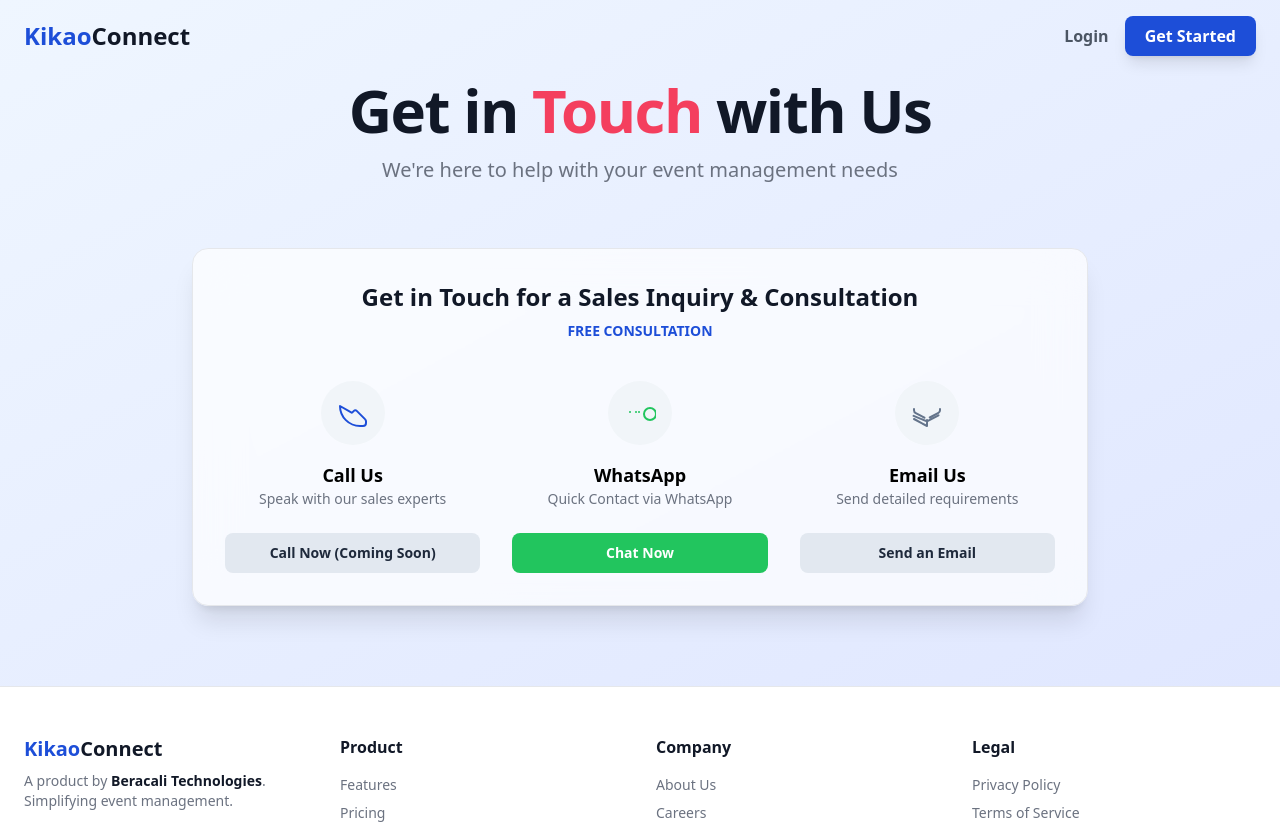
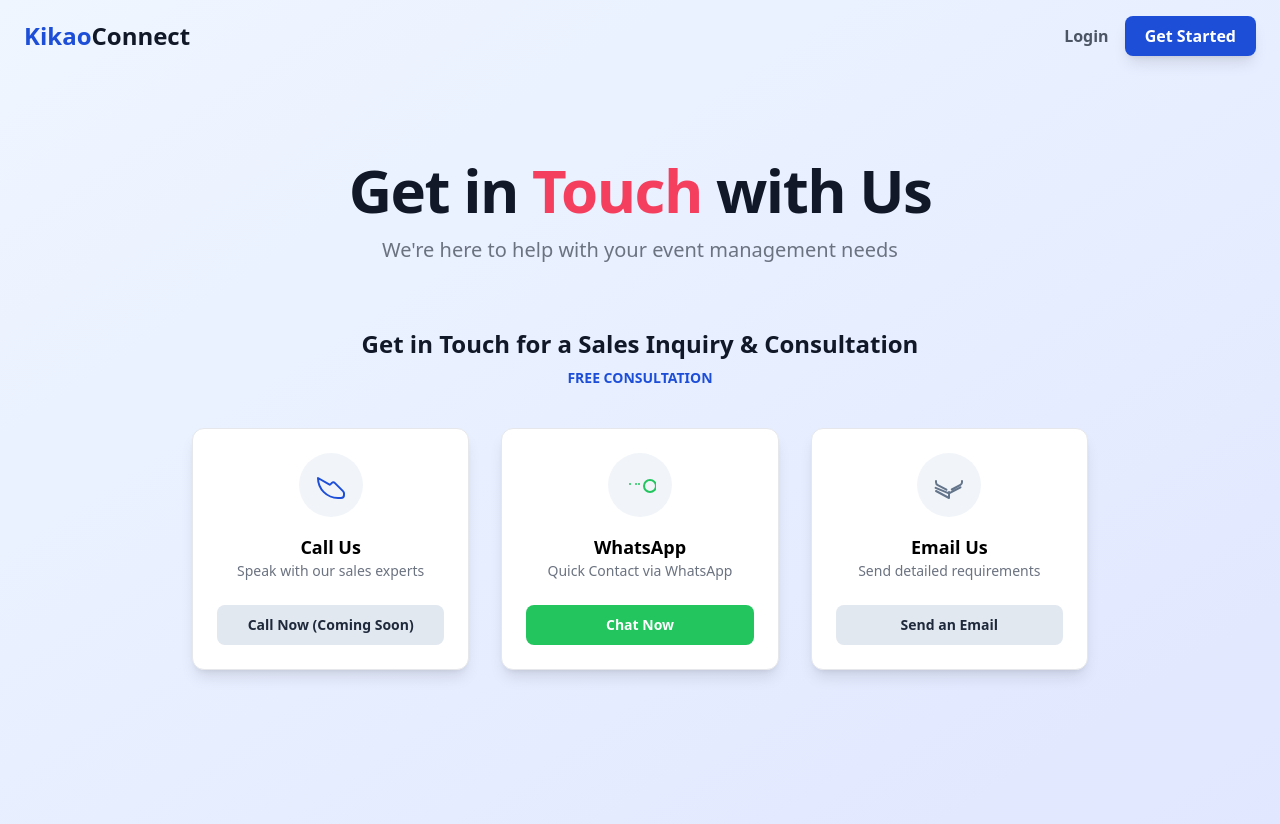
Before and after one commit to Beracali-Technologies/kikaolink-client, a React (Vite) app in the folder client/: page /contact in a window 1280 px wide. Shown: the top 824 px of the page. Built offline with nearby package versions, Linux system fonts and the light colour scheme.

Commit message:
Simplified the Contact page into sub-components

```diff
--- /dev/null
+++ b/client/src/Features/Landing/ContactPage/ContactData.ts
@@ -0,0 +1,47 @@
+
+//This file hold all the static information for your contact methods (names, descriptions, links, and which icon to use)
+
+export interface ContactMethod {
+  name: string;
+  description: string;
+  detail: string;
+  buttonText: string;
+  buttonHref: string;
+  // using a string name for the icon, and pass a class for its color
+  iconName: 'PhoneIcon' | 'WhatsAppIcon' | 'EmailIcon';
+  iconColorClass: string;
+  primary: boolean;
+}
+
+export const contactMethods: ContactMethod[] = [
+  {
+    name: 'Call Us',
+    description: 'Speak with our sales experts',
+    detail: '+255 712 345 678',
+    buttonText: 'Call Now (Coming Soon)',
+    buttonHref: '#',
+    iconName: 'PhoneIcon',
+    iconColorClass: 'text-primary-blue',
+    primary: false,
+  },
+  {
+    name: 'WhatsApp',
+    description: 'Quick Contact via WhatsApp',
+    detail: 'Chat on WhatsApp',
+    buttonText: 'Chat Now',
+    buttonHref: 'https://wa.me/255710852259',
+    iconName: 'WhatsAppIcon',
+    iconColorClass: 'text-green-500',
+    primary: true,
+  },
+  {
+    name: 'Email Us',
+    description: 'Send detailed requirements',
+    detail: 'hello@kikaoconnect.com',
+    buttonText: 'Send an Email',
+    buttonHref: 'mailto:hello@kikaoconnect.com',
+    iconName: 'EmailIcon',
+    iconColorClass: 'text-slate-500',
+    primary: false,
+  },
+];
--- /dev/null
+++ b/client/src/Features/Landing/ContactPage/ContactMethodCard.tsx
@@ -0,0 +1,67 @@
+import React from 'react';
+import { ContactMethod } from './ContactData'; // Import the interface for the method prop
+
+
+
+//This component is responsible for rendering a  method cards. It will also contain the SVG definitions for the icons it uses, making it a self-contained unit
+interface IconProps {
+  className?: string; // Allows passing Tailwind classes to the SVG
+}
+
+const PhoneIcon: React.FC<IconProps> = ({ className }) => (
+  <svg className={className} fill="none" viewBox="0 0 24 24" stroke="currentColor">
+    <path strokeLinecap="round" strokeLinejoin="round" strokeWidth={1.5} d="M2.25 6.75c0 8.284 6.716 15 15 15h2.25a2.25 2.25 0 002.25-2.25v-1.372c0-.516-.219-.99-.584-1.331l-6.375-6.375a1.5 1.5 0 00-2.122 0l-1.12 1.12a.668.668 0 01-.937 0z" />
+  </svg>
+);
+
+const WhatsAppIcon: React.FC<IconProps> = ({ className }) => (
+  <svg className={className} fill="none" viewBox="0 0 24 24" stroke="currentColor" strokeWidth="1.5">
+    <path strokeLinecap="round" strokeLinejoin="round" d="M19.5 8.25c-2.486 0-4.5 2.015-4.5 4.5s2.014 4.5 4.5 4.5c2.485 0 4.5-2.015 4.5-4.5s-2.015-4.5-4.5-4.5zm-8.25 3h.008v.008H11.25v-.008zm-2.25 0h.008v.008h-.008v-.008zm-4.5 0h.008v.008H4.5v-.008z" />
+  </svg>
+);
+
+const EmailIcon: React.FC<IconProps> = ({ className }) => (
+  <svg className={className} fill="none" viewBox="0 0 24 24" stroke="currentColor">
+    <path strokeLinecap="round" strokeLinejoin="round" strokeWidth={1.5} d="M21.75 9v.906a2.25 2.25 0 01-1.183 1.981l-6.478 3.488M2.25 9v.906c0 .94.552 1.767 1.35 2.164l6.478 3.488m-8.13-1.425L12 18.33l8.632-4.636M12 21.75L2.25 16.5m9.75 5.25v-4.512" />
+  </svg>
+);
+
+// A map to dynamically select the correct icon component based on its name
+const iconComponents: { [key: string]: React.FC<IconProps> } = {
+  PhoneIcon,
+  WhatsAppIcon,
+  EmailIcon,
+};
+
+interface ContactMethodCardProps {
+  method: ContactMethod;
+}
+
+const ContactMethodCard: React.FC<ContactMethodCardProps> = ({ method }) => {
+  // Dynamically get the icon component using its name from the method object
+  const IconComponent = iconComponents[method.iconName];
+
+  return (
+
+    <div className="flex flex-col items-center bg-white p-6 rounded-xl shadow-lg border border-gray-200"> {/* Added card styling here */}
+      <div className="w-16 h-16 bg-slate-100 rounded-full flex items-center justify-center">
+        {/* Render the icon component, applying its specific color class */}
+        {IconComponent && <IconComponent className={`w-8 h-8 ${method.iconColorClass}`} />}
+      </div>
+      <h3 className="mt-4 text-lg font-bold">{method.name}</h3>
+      <p className="text-light-text text-sm">{method.description}</p>
+      <a
+        href={method.buttonHref}
+        target="_blank"
+        rel="noopener noreferrer"
+        className={`mt-6 w-full py-2.5 rounded-lg font-semibold text-sm transition-all
+          ${method.primary ? 'bg-green-500 text-white hover:bg-green-600' : 'bg-slate-200 text-slate-800 hover:bg-slate-300'}
+        `}
+      >
+        {method.buttonText}
+      </a>
+    </div>
+  );
+};
+
+export default ContactMethodCard;
--- a/client/src/Features/Landing/ContactPage/ContactPage.tsx
+++ b/client/src/Features/Landing/ContactPage/ContactPage.tsx
@@ -1,52 +1,38 @@
-// src/features/landing/ContactPage.tsx
 import React from 'react';
 import HeroHeader from '../Components/HeroHeader/HeroHeader';
+import ContactMethodCard from './ContactMethodCard';
+import { contactMethods } from './ContactData';
 
-// --- Icons for Contact Methods ---
-const PhoneIcon = () => <svg className="w-8 h-8 text-primary-blue" fill="none" viewBox="0 0 24 24" stroke="currentColor"><path strokeLinecap="round" strokeLinejoin="round" strokeWidth={1.5} d="M2.25 6.75c0 8.284 6.716 15 15 15h2.25a2.25 2.25 0 002.25-2.25v-1.372c0-.516-.219-.99-.584-1.331l-6.375-6.375a1.5 1.5 0 00-2.122 0l-1.12 1.12a.668.668 0 01-.937 0z" /></svg>;
-const WhatsAppIcon = () => <svg className="w-8 h-8 text-green-500" fill="none" viewBox="0 0 24 24" stroke="currentColor" strokeWidth="1.5"><path strokeLinecap="round" strokeLinejoin="round" d="M19.5 8.25c-2.486 0-4.5 2.015-4.5 4.5s2.014 4.5 4.5 4.5c2.485 0 4.5-2.015 4.5-4.5s-2.015-4.5-4.5-4.5zm-8.25 3h.008v.008H11.25v-.008zm-2.25 0h.008v.008h-.008v-.008zm-4.5 0h.008v.008H4.5v-.008z" /></svg>;
-const EmailIcon = () => <svg className="w-8 h-8 text-slate-500" fill="none" viewBox="0 0 24 24" stroke="currentColor"><path strokeLinecap="round" strokeLinejoin="round" strokeWidth={1.5} d="M21.75 9v.906a2.25 2.25 0 01-1.183 1.981l-6.478 3.488M2.25 9v.906c0 .94.552 1.767 1.35 2.164l6.478 3.488m-8.13-1.425L12 18.33l8.632-4.636M12 21.75L2.25 16.5m9.75 5.25v-4.512" /></svg>;
 
-const contactMethods = [
-    { name: 'Call Us', description: 'Speak with our sales experts', detail: '+255 712 345 678', buttonText: 'Call Now (Coming Soon)', buttonHref: '#', icon: <PhoneIcon />, primary: false },
-    { name: 'WhatsApp', description: 'Quick Contact via WhatsApp', detail: 'Chat on WhatsApp', buttonText: 'Chat Now', buttonHref: 'https://wa.me/255710852259', icon: <WhatsAppIcon />, primary: true },
-    { name: 'Email Us', description: 'Send detailed requirements', detail: 'hello@kikaoconnect.com', buttonText: 'Send an Email', buttonHref: 'mailto:hello@kikaoconnect.com', icon: <EmailIcon />, primary: false },
-];
+//The main ContactPage it imports the data and the card component, making its structure very clean overall layout
+
 
 const ContactPage: React.FC = () => {
+
   return (
     <>
       <HeroHeader />
 
-
-        <section className="bg-gradient-to-br from-blue-50 to-indigo-100 py-20 px-4">
+      <section className="bg-gradient-to-br from-blue-50 to-indigo-100 py-40 px-4">
         <div className="container mx-auto text-center">
-                <h1 className="text-4xl md:text-6xl font-bold tracking-tight text-dark-text">Get in <span className="text-rose-500">Touch</span> with Us</h1>
+          <h1 className="text-4xl md:text-6xl font-bold tracking-tight text-dark-text">
+            Get in <span className="text-rose-500">Touch</span> with Us
+          </h1>
           <p className="mt-4 text-xl text-light-text">We're here to help with your event management needs</p>
         </div>
 
-            <div className="max-w-4xl mx-auto mt-16 bg-white/70 backdrop-blur-xl p-8 rounded-2xl shadow-xl border">
+        <div className="max-w-4xl mx-auto mt-16">
           <h2 className="text-2xl font-bold text-center text-dark-text mb-2">Get in Touch for a Sales Inquiry & Consultation</h2>
           <p className="text-sm text-center text-primary-blue font-semibold mb-10">FREE CONSULTATION</p>
 
           <div className="grid grid-cols-1 md:grid-cols-3 gap-8 text-center">
             {contactMethods.map((method) => (
-                        <div key={method.name} className="flex flex-col items-center">
-                            <div className="w-16 h-16 bg-slate-100 rounded-full flex items-center justify-center">{method.icon}</div>
-                            <h3 className="mt-4 text-lg font-bold">{method.name}</h3>
-                            <p className="text-light-text text-sm">{method.description}</p>
-                            <a href={method.buttonHref} target="_blank" rel="noopener noreferrer"
-                               className={`mt-6 w-full py-2.5 rounded-lg font-semibold text-sm transition-all
-                                   ${method.primary ? 'bg-green-500 text-white hover:bg-green-600' : 'bg-slate-200 text-slate-800 hover:bg-slate-300'}
-                               `}>
-                                {method.buttonText}
-                            </a>
-                        </div>
+              // Render each contact method using the ContactMethodCard component
+              <ContactMethodCard key={method.name} method={method} />
             ))}
           </div>
         </div>
       </section>
-
     </>
   );
 };
```
Lines whose indentation alone changed are shown as unchanged.
